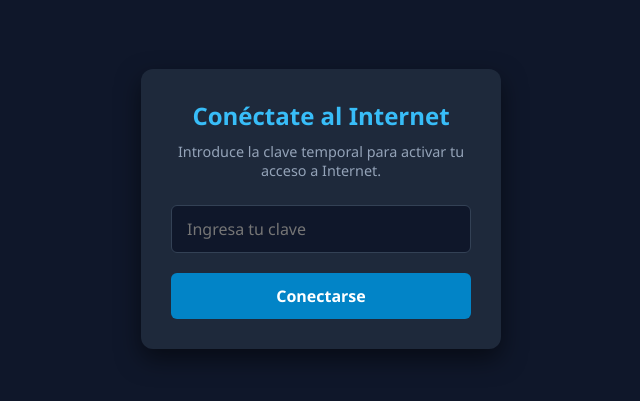
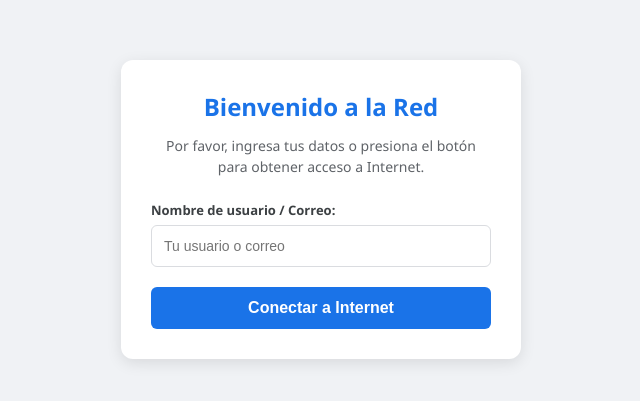
Before and after one commit to kevinsnaiderromero27-dotcom/sin-nombre, a plain HTML site: page index.html in a window 1280 px wide. Shown: the part 191-592 px from the top of the page, without its empty margins (319-959 px from the left). Drawn offline with Linux system fonts and the light colour scheme.

Commit message:
guardar cambio de index.html

```diff
--- a/index.html
+++ b/index.html
@@ -3,40 +3,24 @@
 <head>
     <meta charset="UTF-8">
     <meta name="viewport" content="width=device-width, initial-scale=1.0">
-    <title>Acceso a la Red Digital</title>
+    <title>Portal Cautivo - Bienvenido</title>
     <link rel="stylesheet" href="styles.css">
 </head>
 <body>
-    <div class="portal-container">
+    <div class="container">
         <div class="card">
-            <h2>Conéctate al Internet</h2>
-            <p>Introduce la clave temporal para activar tu acceso a Internet.</p>
+            <h2>Bienvenido a la Red</h2>
+            <p>Por favor, ingresa tus datos o presiona el botón para obtener acceso a Internet.</p>
 
-            <form id="access-form">
-                <div class="input-group">
-                    <input type="password" id="access-key" placeholder="Ingresa tu clave" required>
+            <form action="/login" method="POST">
+                <div class="form-group">
+                    <label for="username">Nombre de usuario / Correo:</label>
+                    <input type="text" id="username" name="username" placeholder="Tu usuario o correo" required>
                 </div>
-                <button type="submit" id="btn-connect">Conectarse</button>
+
+                <button type="submit" class="btn">Conectar a Internet</button>
             </form>
-
-            <div id="status-message" class="hidden"></div>
         </div>
     </div>
-
-    <script>
-        document.getElementById('access-form').addEventListener('submit', function(e) {
-            e.preventDefault();
-            const key = document.getElementById('access-key').value;
-            const messageBox = document.getElementById('status-message');
-
-            if(key === "1234") {
-                messageBox.textContent = "¡Acceso concedido! Conectando a la red...";
-                messageBox.className = "success";
-            } else {
-                messageBox.textContent = "Clave incorrecta. Inténtalo de nuevo.";
-                messageBox.className = "error";
-            }
-        });
-    </script>
 </body>
 </html>
--- a/styles.css
+++ b/styles.css
@@ -1,87 +1,85 @@
 * {
+    box-sizing: border-box;
     margin: 0;
     padding: 0;
-    box-sizing: border-box;
-    font-family: 'Segoe UI', Tahoma, Geneva, Verdana, sans-serif;
 }
 
 body {
-    background-color: #0f172a;
-    color: #f8fafc;
+    font-family: 'Segoe UI', Tahoma, Geneva, Verdana, sans-serif;
+    background-color: #f0f2f5;
     display: flex;
     justify-content: center;
     align-items: center;
     min-height: 100vh;
-}
-
-.portal-container {
-    width: 100%;
-    max-width: 400px;
     padding: 20px;
 }
 
+.container {
+    width: 100%;
+    max-width: 400px;
+}
+
 .card {
-    background-color: #1e293b;
+    background: #ffffff;
     padding: 30px;
     border-radius: 12px;
-    box-shadow: 0 10px 25px rgba(0, 0, 0, 0.5);
+    box-shadow: 0 4px 15px rgba(0, 0, 0, 0.1);
     text-align: center;
 }
 
 .card h2 {
-    margin-bottom: 10px;
-    color: #38bdf8;
+    color: #1a73e8;
+    margin-bottom: 12px;
+    font-size: 24px;
 }
 
 .card p {
-    font-size: 0.9rem;
-    color: #94a3b8;
-    margin-bottom: 25px;
+    color: #5f6368;
+    font-size: 14px;
+    margin-bottom: 24px;
+    line-height: 1.5;
 }
 
-.input-group {
+.form-group {
     margin-bottom: 20px;
+    text-align: left;
 }
 
-input[type="password"] {
-    width: 100%;
-    padding: 12px 15px;
-    border-radius: 6px;
-    border: 1px solid #334155;
-    background-color: #0f172a;
-    color: #fff;
-    font-size: 1rem;
-    outline: none;
+.form-group label {
+    display: block;
+    font-size: 13px;
+    color: #3c4043;
+    margin-bottom: 6px;
+    font-weight: 600;
 }
 
-input[type="password"]:focus {
-    border-color: #38bdf8;
+.form-group input {
+    width: 100%;
+    padding: 12px;
+    border: 1px solid #dadce0;
+    border-radius: 6px;
+    font-size: 14px;
+    outline: none;
+    transition: border-color 0.2s;
 }
 
-button {
+.form-group input:focus {
+    border-color: #1a73e8;
+}
+
+.btn {
     width: 100%;
     padding: 12px;
+    background-color: #1a73e8;
+    color: #ffffff;
     border: none;
     border-radius: 6px;
-    background-color: #0284c7;
-    color: white;
-    font-size: 1rem;
-    font-weight: bold;
+    font-size: 16px;
+    font-weight: 600;
     cursor: pointer;
-    transition: background 0.3s;
+    transition: background-color 0.2s;
 }
 
-button:hover {
-    background-color: #0369a1;
+.btn:hover {
+    background-color: #1557b0;
 }
-
-#status-message {
-    margin-top: 15px;
-    font-size: 0.85rem;
-    padding: 8px;
-    border-radius: 4px;
-}
-
-.hidden { display: none; }
-.success { background-color: #15803d; color: white; display: block !important; }
-.error { background-color: #b91c1c; color: white; display: block !important; }
```
Also changed, not shown: 1 other file.
